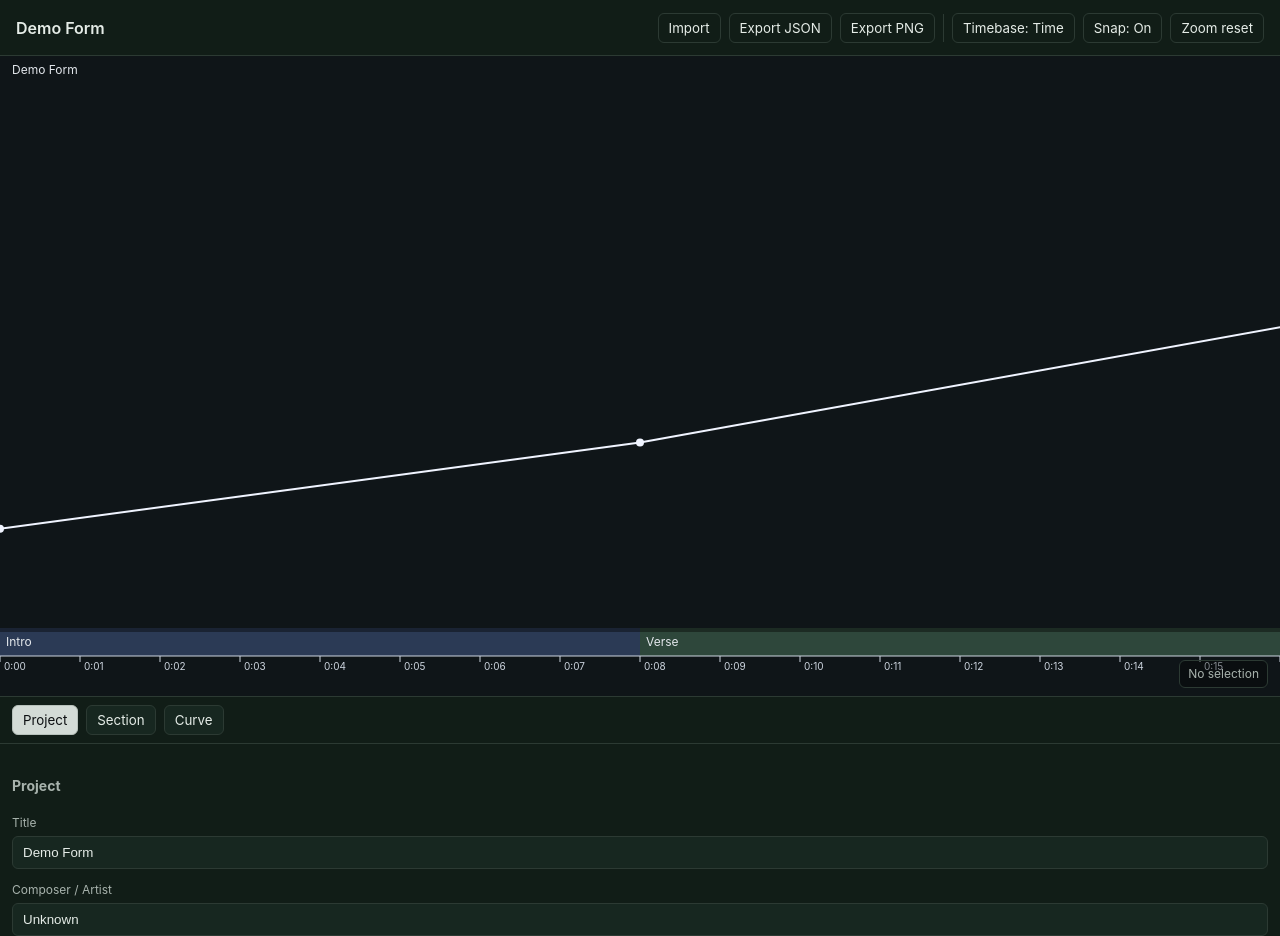
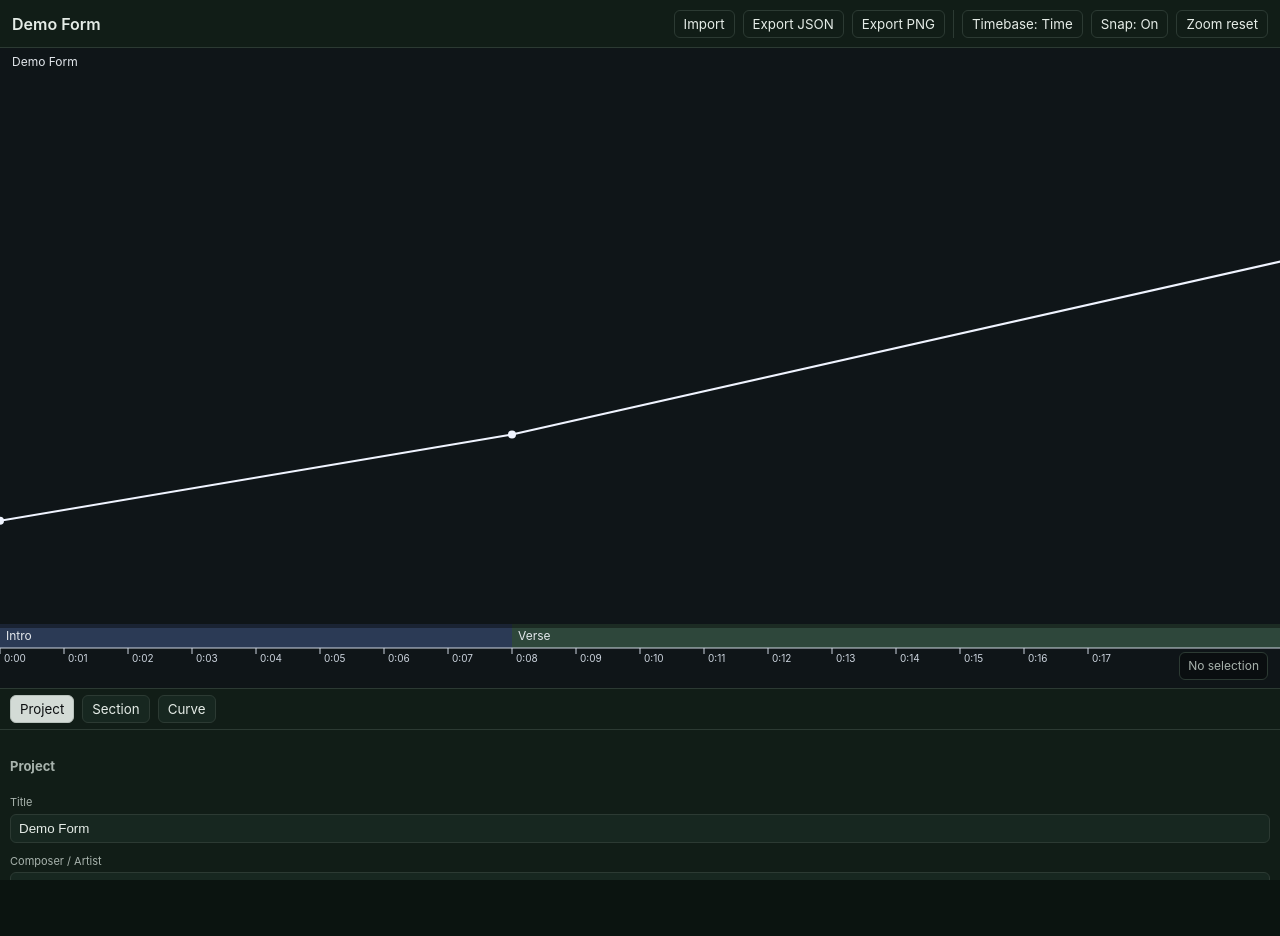
Before and after one commit to lrobadey/formmapper, a React (Vite) app: page / in a window 1280 px wide. After the commit the page ends 880 px from the top, so only its background shows below. Built offline with nearby package versions, Linux system fonts and the light colour scheme.

Commit message:
Refine layout sizing for smaller screens

```diff
--- a/src/App.css
+++ b/src/App.css
@@ -13,10 +13,10 @@
 }
 
 .field {
-  margin-bottom: 12px;
+  margin-bottom: 10px;
   display: flex;
   flex-direction: column;
-  gap: 4px;
+  gap: 3px;
 }
 
 .field h4 {
@@ -24,7 +24,7 @@
 }
 
 .field label {
-  font-size: 12px;
+  font-size: 11px;
   color: var(--text-muted);
 }
 
@@ -34,7 +34,7 @@
   background: var(--surface-3);
   border: 1px solid var(--border-1);
   border-radius: 6px;
-  padding: 8px 10px;
+  padding: 6px 8px;
   color: var(--text-strong);
 }
 
@@ -43,7 +43,7 @@
 }
 
 .field textarea {
-  min-height: 60px;
+  min-height: 52px;
   resize: vertical;
 }
 
@@ -51,12 +51,12 @@
   background: var(--surface-3);
   border: 1px solid var(--border-1);
   border-radius: 6px;
-  padding: 8px 10px;
+  padding: 6px 8px;
   color: var(--text-strong);
 }
 
 .readonly.multiline {
-  min-height: 60px;
+  min-height: 52px;
 }
 
 .pill-row {
--- a/src/engine/transforms.ts
+++ b/src/engine/transforms.ts
@@ -1,6 +1,6 @@
 import type { ViewportState } from "../state/viewport";
 
-export const basePixelsPerSecond = 80; // visual density; adjusted by zoom
+export const basePixelsPerSecond = 64; // visual density; adjusted by zoom
 
 export const secToPx = (sec: number, viewport: ViewportState): number => {
   const scale = viewport.zoomX * basePixelsPerSecond;
--- a/src/render/render.ts
+++ b/src/render/render.ts
@@ -11,7 +11,7 @@ const axisColor = "#cdd5df";
 const curveColor = "#f0f4ff";
 const textColor = "#e3e7ec";
 
-export const SECTION_BAR_HEIGHT = 28;
+export const SECTION_BAR_HEIGHT = 24;
 
 const paletteMap = new Map(getPalette().map((p) => [p.id, p.hex]));
 
@@ -29,10 +29,10 @@ export interface Layout {
 }
 
 export const computeLayout = (width: number, height: number): Layout => {
-  const bottomPadding = 40;
-  const curveTop = 12;
+  const bottomPadding = Math.max(32, Math.min(40, height * 0.08));
+  const curveTop = Math.max(8, Math.min(12, height * 0.03));
   const axisY = height - bottomPadding;
-  const curveBottom = axisY - 12;
+  const curveBottom = axisY - Math.max(8, Math.min(12, height * 0.03));
   const curveHeight = curveBottom - curveTop;
   const sectionY = axisY - SECTION_BAR_HEIGHT;
   return { width, height, bottomPadding, axisY, curveTop, curveBottom, curveHeight, sectionY };
--- a/src/ui/BottomDrawer.css
+++ b/src/ui/BottomDrawer.css
@@ -1,5 +1,5 @@
 .bottom-drawer {
-  height: 240px;
+  height: clamp(160px, 24vh, 240px);
   background: var(--surface-2);
   border-top: 1px solid var(--border-1);
   display: flex;
@@ -10,7 +10,7 @@
 .tabs {
   display: flex;
   gap: 8px;
-  padding: 8px 12px;
+  padding: 6px 10px;
   border-bottom: 1px solid var(--border-1);
 }
 
@@ -19,7 +19,7 @@
   color: var(--text-strong);
   border: 1px solid var(--border-1);
   border-radius: 6px;
-  padding: 6px 10px;
+  padding: 5px 9px;
   cursor: pointer;
 }
 
@@ -32,7 +32,17 @@
 .drawer-body {
   flex: 1;
   overflow: auto;
-  padding: 12px;
+  padding: 10px;
   color: var(--text-muted);
-  font-size: 14px;
+  font-size: 13px;
 }
+
+@media (max-height: 720px) {
+  .bottom-drawer {
+    height: clamp(140px, 22vh, 200px);
+  }
+
+  .drawer-body {
+    padding: 8px;
+  }
+}
--- a/src/ui/Toolbar.css
+++ b/src/ui/Toolbar.css
@@ -1,9 +1,9 @@
 .toolbar {
-  height: 56px;
+  height: clamp(44px, 6vh, 56px);
   display: flex;
   align-items: center;
   justify-content: space-between;
-  padding: 0 16px;
+  padding: 0 12px;
   background: var(--surface-2);
   border-bottom: 1px solid var(--border-1);
   flex-shrink: 0;
@@ -31,7 +31,7 @@
   color: var(--text-strong);
   border: 1px solid var(--border-1);
   border-radius: 6px;
-  padding: 6px 10px;
+  padding: 5px 9px;
   cursor: pointer;
 }
 
```
